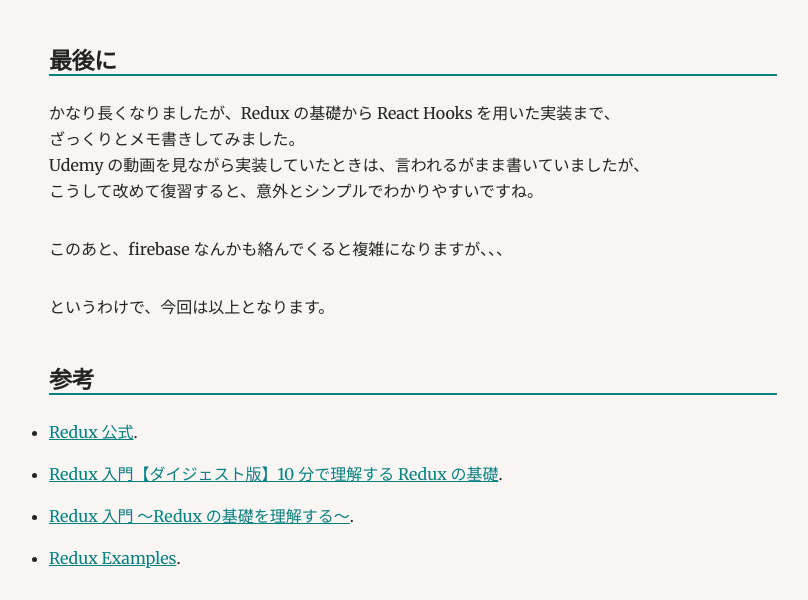
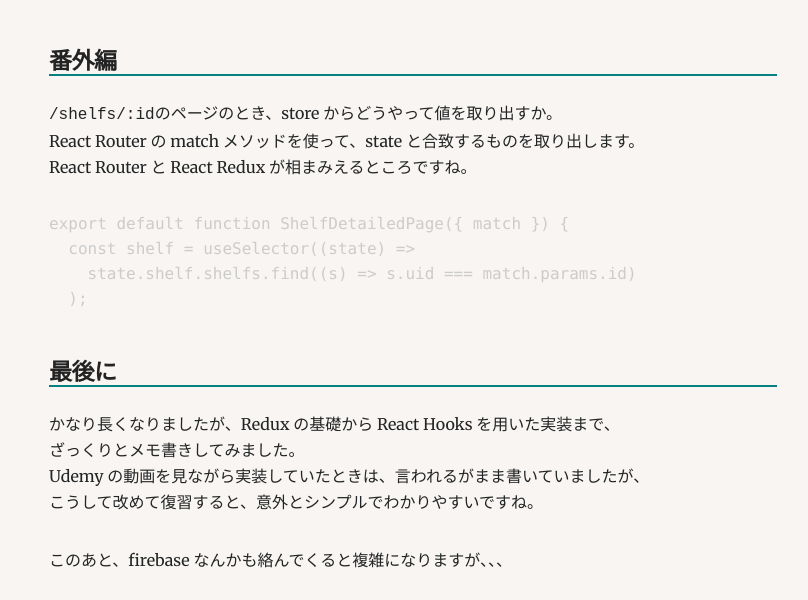
Before and after one commit to sushin-ya/myblog, a Gatsby site: page /2021-05-21_redux/ in a window 1280 px wide. Shown: the part 6627-7227 px from the top of the page, without its empty margins (227-1035 px from the left). Built offline with nearby package versions, Linux system fonts and the light colour scheme; Gatsby itself is replaced by a stand-in of ours; some packages are replaced by stand-ins of ours; code samples lack their colours.

Commit message:
add match method

````diff
--- a/content/blog/2021-05-21_redux/index.md
+++ b/content/blog/2021-05-21_redux/index.md
@@ -249,6 +249,19 @@
 />
 ```
 
+#### 番外編
+
+`/shelfs/:id`のページのとき、store からどうやって値を取り出すか。
+React Router の match メソッドを使って、state と合致するものを取り出します。
+React Router と React Redux が相まみえるところですね。
+
+```js
+export default function ShelfDetailedPage({ match }) {
+  const shelf = useSelector((state) =>
+    state.shelf.shelfs.find((s) => s.uid === match.params.id)
+  );
+```
+
 #### 最後に
 
 かなり長くなりましたが、Redux の基礎から React Hooks を用いた実装まで、
````
